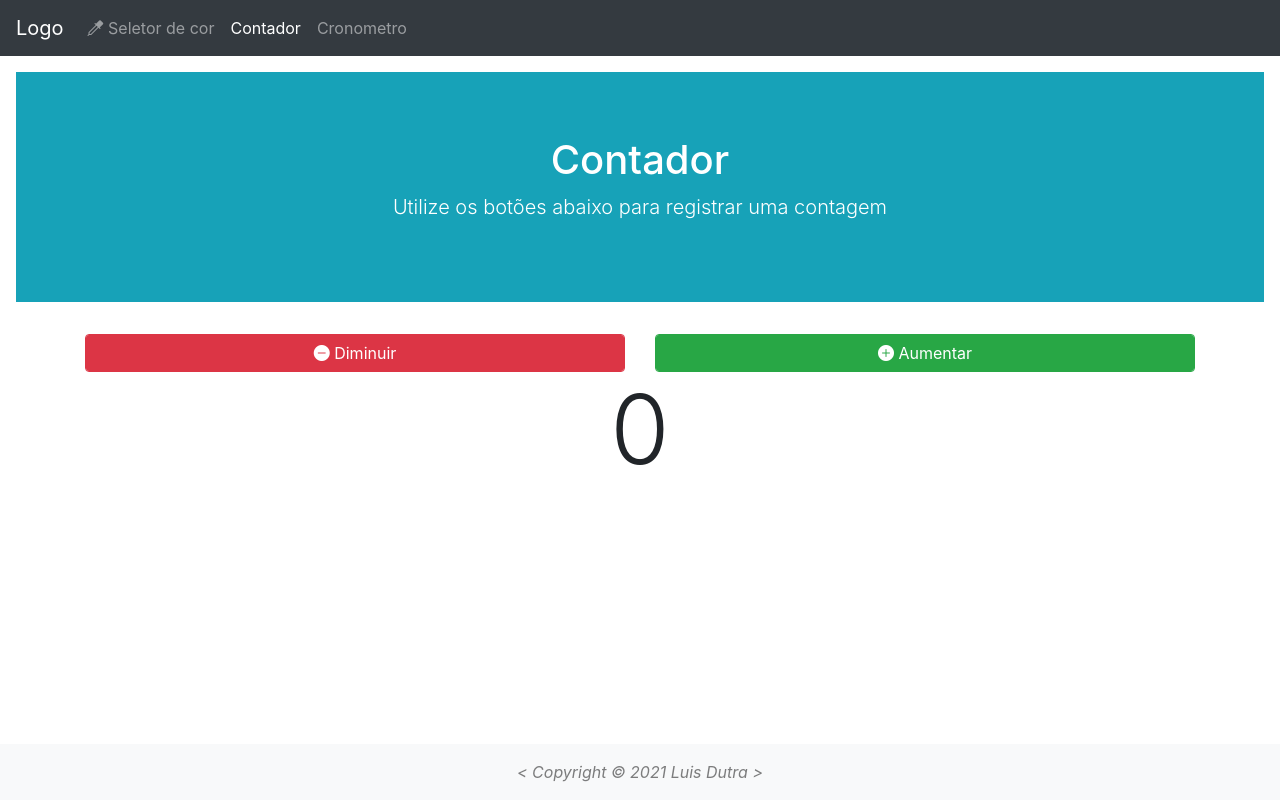
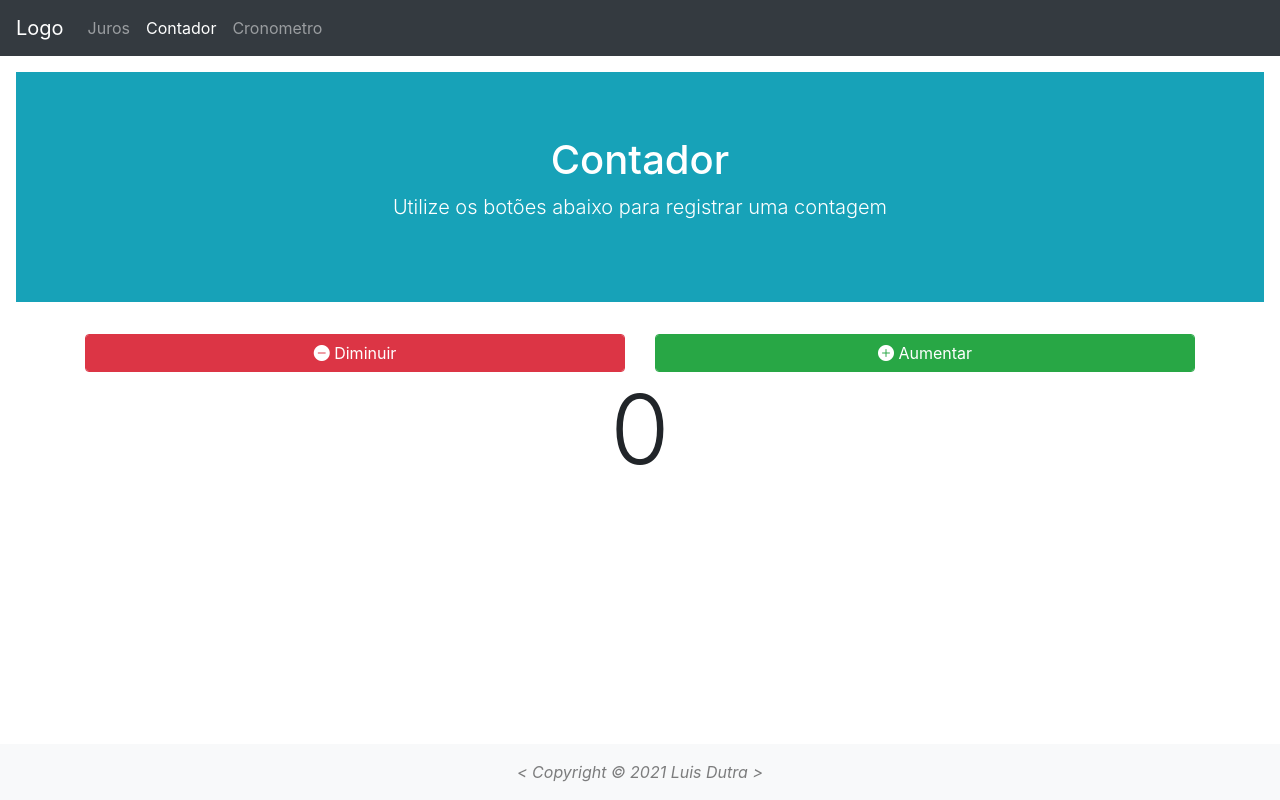
Before and after one commit to LuisProller/bootstap4-app, a website built with Parcel: page contador.html in a window 1280 px wide. Built offline with nearby package versions, Linux system fonts and the light colour scheme.

Commit message:
removido referencias ao seletor de cor

```diff
--- a/contador.html
+++ b/contador.html
@@ -258,7 +258,7 @@
                     <ul class="navbar-nav">
                         <li class="nav-item">
                             <a href="/index.html" class="nav-link">
-                                <i class="bi bi-eyedropper"></i> Seletor de cor</a>
+                                <i class="bi"></i>Juros</a>
                         </li>
                         <li class="nav-item">
                             <a href="/contador.html" class="nav-link active">Contador</a>
```
Also changed, not shown: cronometro.html (+1 -1 lines).
